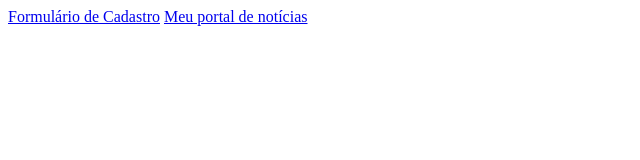
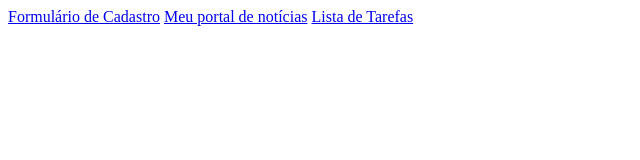
Before and after one commit to Auguuusto/Curso-EBAC, a plain HTML site: page Exercícios/exercicios.html in a window 1280 px wide. Shown: the whole page, without its empty margins (0-640 px from the left). Drawn offline with Linux system fonts and the light colour scheme.

Commit message:
ListadeTarefas

```diff
--- a/Exercícios/exercicios.html
+++ b/Exercícios/exercicios.html
@@ -9,6 +9,7 @@
  <main>
   <a href="./formulario-de-cadastro.html">Formulário de Cadastro</a>
   <a href="./exercicios-1.html">Meu portal de notícias</a>
+  <a href="./Lista de Tarefas/tarefas.html">Lista de Tarefas</a>
  </main>
 </body>
 </html>
```
